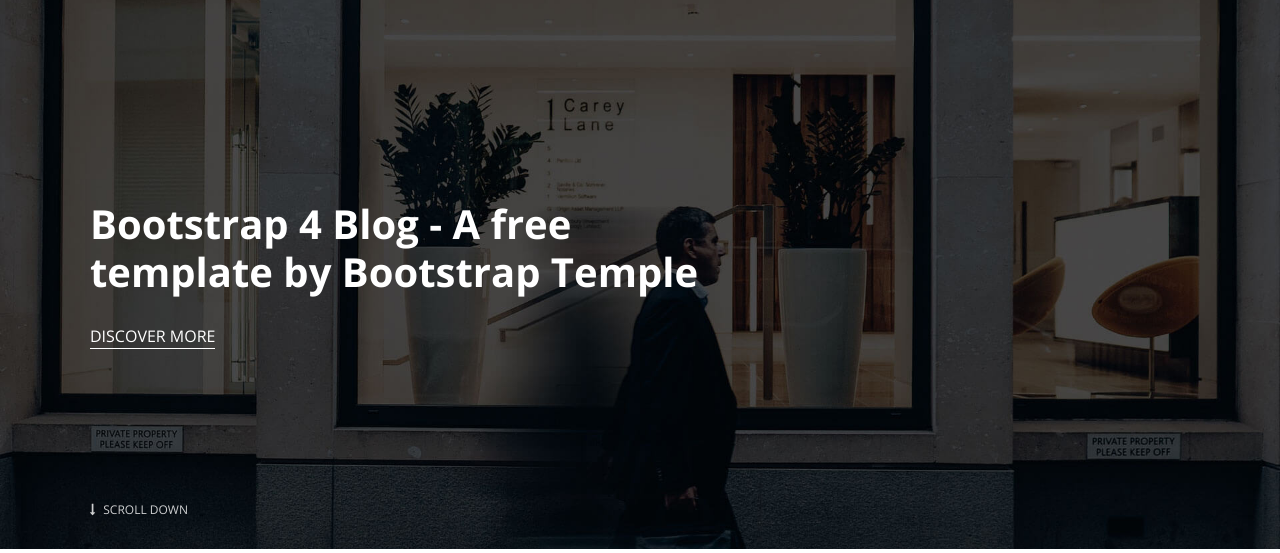
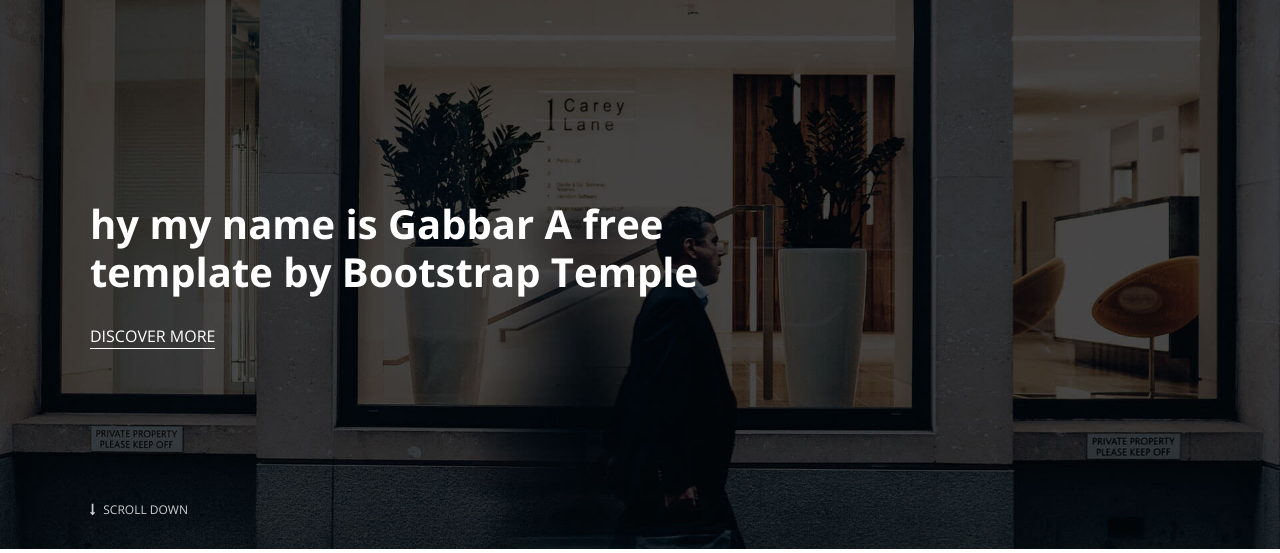
Before and after one commit to AnkitKushwah9091/my-blog, a Django app: page / in a window 1280 px wide. Shown: the part 81-634 px from the top of the page. Run offline with Django 3.2, Linux system fonts and the light colour scheme; data comes from the database, SQL or seed files in the repository; some libraries are stand-ins or nearby versions.

Commit message:
index update

```diff
--- a/templates/index.html
+++ b/templates/index.html
@@ -8,7 +8,7 @@
       <div class="container">
         <div class="row">
           <div class="col-lg-7">
-            <h1>Bootstrap 4 Blog - A free template by Bootstrap Temple</h1><a href="#" class="hero-link">Discover More</a>
+            <h1>hy my name is Gabbar A free template by Bootstrap Temple</h1><a href="#" class="hero-link">Discover More</a>
           </div>
         </div><a href=".intro" class="continue link-scroll"><i class="fa fa-long-arrow-down"></i> Scroll Down</a>
       </div>
```
